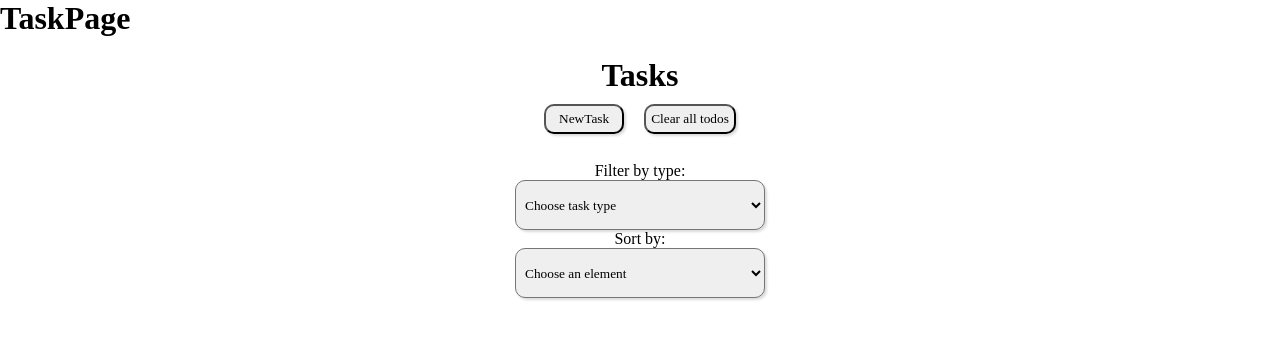
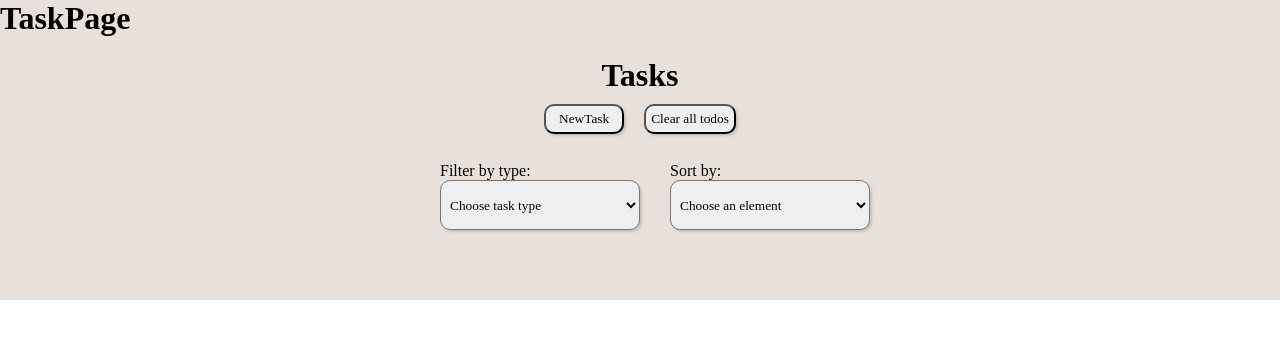
Before and after one commit to oablom/todo-app, a React (Create React App) app: page /tasks in a window 1280 px wide. Shown: the top 338 px of the page. Built offline with nearby package versions, Linux system fonts and the light colour scheme.

Commit message:
added what's lost from earlier pushes..

```diff
--- a/src/components/Tasks.jsx
+++ b/src/components/Tasks.jsx
@@ -7,6 +7,7 @@
 // Samtliga ärenden ska kunna sorteras baserat på titel (bokstavsordning - stigande och fallande) och tidsestimat (stigande och fallande)
 import { useState, useEffect } from "react";
 import NewTask from "./NewTask";
+import TrashCan from "../icons/trash-can-solid.svg";
 
 export default function Tasks() {
   const [showNewTask, setShowNewTask] = useState();
@@ -16,6 +17,8 @@ export default function Tasks() {
   const [filterByTaskType, setFilterByTaskType] = useState("");
   const [filteredTaskArray, setFilteredTaskArray] = useState(taskArray);
   const [saveChanges, setSaveChanges] = useState(false);
+  const [showMore, setShowMore] = useState(null);
+  const [showMoreIndex, setShowMoreIndex] = useState(null);
   // const [optionValue, setOptionValue] = useState("");
   // const [sortOptionValue, setSortOptionValue] = useState("");
   const [sortBy, setSortBy] = useState("");
@@ -89,6 +92,9 @@ export default function Tasks() {
     console.clear();
   }, [filterByTaskType, taskArray, sortBy, saveChanges]);
 
+  const trashCanText = document.getElementById("trash-can-text");
+  const trashCanIcon = document.getElementById("trash-can-icon");
+
   // const titleInput = document.getElementById("title");
   // const descriptionInput = document.getElementById("description");
   // const timeEstimateInput = document.getElementById("timeEstimate");
@@ -112,6 +118,10 @@ export default function Tasks() {
       {showNewTask && <NewTask taskArrayFunction={taskArrayFunction} />}
       <br />
 
+      <div className="filter-sort-wrapper">
+        {" "}
+        <div>
+          {" "}
           <label for="filter">Filter by type:</label>
           <select
             value={filterByTaskType}
@@ -125,7 +135,9 @@ export default function Tasks() {
             <option>Hobby</option>
             <option>Sports</option>
           </select>
-
+        </div>
+        <div>
+          {" "}
           <label for="sort">Sort by:</label>
           <select
             value={sortBy}
@@ -136,9 +148,13 @@ export default function Tasks() {
           >
             <option value="">Choose an element</option>
             <option value="title">Title (A-Z)</option>
-        <option value="timeEstimate">Time estimation (shortest-longest)</option>
+            <option value="timeEstimate">
+              Time estimation (shortest-longest)
+            </option>
             <option value="type">Type (A-Z)</option>
           </select>
+        </div>
+      </div>
       <div className="todos-wrapper">
         {(filterByTaskType === "" ? taskArray : filteredTaskArray).map(
           (task, index) => {
@@ -146,7 +162,27 @@ export default function Tasks() {
             const newTaskArray = [...taskArray];
 
             return (
-              <div key={(task, index + 1)} className="task-wrapper">
+              <div
+                key={(task, index + 1)}
+                className={!editTask ? "task-wrapper" : "task-wrapper cursor"}
+                onClick={() => {
+                  // console.log("showMoreIndex", showMoreIndex);
+                  // console.log("editTask", editTask);
+                  //  &&
+
+                  !editTask &&
+                    setShowMoreIndex((prev) => (prev === index ? null : index));
+                  // setEditTask(false);
+
+                  console.log("Task-wrapper edittask index:", editTaskIndex);
+                  console.log("Task-wrapper  showMoreIndex:", showMoreIndex);
+
+                  // console.log(showMore);
+                }}
+                style={{
+                  flexDirection: showMoreIndex === index ? "column" : "row",
+                }}
+              >
                 <div>
                   {" "}
                   <h3>Todo: </h3>
@@ -163,6 +199,13 @@ export default function Tasks() {
                     />
                   )}
                 </div>
+                <div
+                  // className={showMore ? "show-more" : "hide"}
+                  style={{
+                    display: showMoreIndex === index ? "flex" : "none",
+                    flexDirection: "column",
+                  }}
+                >
                   <div>
                     <h4>Description: </h4>{" "}
                     {editTaskIndex !== index ? (
@@ -215,28 +258,26 @@ export default function Tasks() {
                     )}
                   </div>
 
+                  <div className="edit-save-wrapper">
+                    {" "}
                     <button
-                  onClick={() => {
+                      onClick={(e) => {
                         setEditTask(!editTask);
-                    editTaskIndex !== index
+                        // showMore !== index && setEditTask(!editTask);
+                        // setShowMoreIndex(index);
+                        // showMoreIndex !== index && setEditTaskIndex(null);
+                        e.stopPropagation();
+                        showMoreIndex === index && editTaskIndex !== index
                           ? setEditTaskIndex(index)
                           : setEditTaskIndex(null);
+                        console.log("edittask index:", editTaskIndex);
+                        console.log("showMoreIndex:", showMoreIndex);
+                        // console.log(showMore);
                       }}
                     >
-                  Edit task
-                </button>
-                <button
-                  onClick={() =>
-                    window.confirm(
-                      "Are you sure you want to delete " + updatedTask.title
-                    )
-                      ? removeTask(index)
-                      : null
-                  }
-                >
-                  Remove this task
-                </button>
-                {editTask && editTaskIndex === index && (
+                      {editTaskIndex !== index ? "Edit this task" : "Cancel"}
+                    </button>{" "}
+                    {editTaskIndex === index && (
                       <button
                         onClick={() => {
                           newTaskArray[index] = updatedTask;
@@ -250,6 +291,30 @@ export default function Tasks() {
                       </button>
                     )}
                   </div>
+                  <div className="remove-icon">
+                    {/* <p id="trash-can-text"> </p>{" "} */}
+                    <img
+                      src={TrashCan}
+                      id="trash-can-icon"
+                      alt="Trash can"
+                      // onMouseOver={(e) => {
+                      //   trashCanText.innerText = "Remove task";
+                      //   e.currentTarget.style.cursor = "pointer";
+                      // }}
+                      // onMouseOut={(e) => {
+                      //   trashCanText.innerText = "";
+                      // }}
+                      onClick={(e) => {
+                        window.confirm(
+                          "Are you sure you want to delete " + updatedTask.title
+                        ) && removeTask(index);
+
+                        e.stopPropagation();
+                      }}
+                    />{" "}
+                  </div>
+                </div>
+              </div>
             );
           }
         )}
--- a/src/pages/TaskPage.jsx
+++ b/src/pages/TaskPage.jsx
@@ -2,7 +2,7 @@ import Tasks from "../components/Tasks";
 
 export default function TaskPage() {
   return (
-    <div>
+    <div className="task-page">
       <h1>TaskPage</h1>
       <Tasks />
     </div>
--- a/src/styles/style.css
+++ b/src/styles/style.css
@@ -113,37 +113,157 @@
   background-color: #aaaeb3;
 }
 
-/* NewTask Component */
-.new-task {
-  width: 30%;
-  max-width: 1000px;
-  margin: 0 auto;
+.task-page {
+  background-color: rgba(194, 176, 160, 0.379);
+  padding-bottom: 50px;
+  /* Tasks Component */
+  /* NewTask Component */
 }
-.new-task * {
+.task-page * {
   box-sizing: border-box;
   margin: 0;
   padding: 0;
   font-family: "Architects Daughter", cursive;
 }
-.new-task .task-form {
+.task-page button:hover {
+  cursor: pointer;
+  transform: scale(1.1);
+}
+.task-page select:hover {
+  cursor: pointer;
+}
+.task-page .tasks {
+  display: flex;
+  flex-direction: column;
+  align-items: center;
+  margin: 20px;
+}
+.task-page .tasks .todos-wrapper {
+  display: flex;
+  flex-wrap: wrap;
+  justify-content: center;
+  width: 30%;
+  max-width: 1000px;
+}
+.task-page .tasks .task-wrapper.cursor:hover {
+  cursor: auto;
+}
+.task-page .tasks .task-wrapper {
+  position: relative;
+  display: flex;
+  justify-content: space-between;
+  border: 2px solid black;
   border-radius: 10px;
-  background: #eee;
-  padding: 20px;
+  width: 600px;
+  margin: 10px;
+  padding: 10px;
+  text-align: center;
+  background-color: rgb(230, 201, 173);
 }
-.new-task .task-form #newtask-description {
+.task-page .tasks .task-wrapper:hover {
+  cursor: pointer;
+}
+.task-page .tasks .task-wrapper:nth-child(odd) {
+  background-color: lightblue;
+}
+.task-page .tasks .task-wrapper .edit-save-wrapper button {
+  height: 50px;
+}
+.task-page .tasks .task-wrapper .remove-icon {
+  position: absolute !important;
+  top: 15px;
+  right: 15px;
   height: 80px;
 }
-.new-task .task-form label {
+.task-page .tasks .task-wrapper .remove-icon img {
+  height: 40px;
+}
+.task-page .tasks .task-wrapper .remove-icon img:hover {
+  cursor: pointer;
+  animation: mymove 1s ease-in-out;
+}
+@keyframes mymove {
+  0% {
+    transform: rotate(20deg);
+  }
+  20% {
+    transform: rotate(-20deg);
+  }
+  40% {
+    transform: rotate(20deg);
+  }
+  60% {
+    transform: rotate(-20deg);
+  }
+  80% {
+    transform: rotate(20deg);
+  }
+  100% {
+    transform: rotate(0deg);
+  }
+}
+.task-page .tasks .task-wrapper div {
+  margin-bottom: 10px;
+}
+.task-page .tasks .filter-sort-wrapper {
+  display: flex;
+  flex-direction: row;
+  width: 400px;
+}
+.task-page .tasks .filter-sort-wrapper > :nth-child(2) {
+  margin-left: 30px;
+}
+.task-page .tasks .filter-sort-wrapper select {
+  width: 200px;
+  margin: 0px;
+}
+.task-page .tasks button,
+.task-page .tasks select {
+  border-radius: 10px;
+  min-width: 80px;
+  z-index: 2;
+  box-shadow: rgba(0, 0, 0, 0.15) 1.95px 1.95px 2.6px;
+  padding: 5px;
+  display: inline-block;
+}
+.task-page .tasks button {
+  margin: 10px;
+}
+.task-page .tasks select {
+  width: 250px;
+  height: 50px;
+}
+.task-page .new-task {
+  width: 30%;
+  max-width: 1000px;
+  margin: 0 auto;
+}
+.task-page .new-task * {
+  box-sizing: border-box;
+  margin: 0;
+  padding: 0;
+  font-family: "Architects Daughter", cursive;
+}
+.task-page .new-task .task-form {
+  border-radius: 10px;
+  background-color: rgba(230, 201, 173, 0.513);
+  padding: 20px;
+  box-shadow: rgba(0, 0, 0, 0.15) 1.95px 1.95px 2.6px;
+}
+.task-page .new-task .task-form #newtask-description {
+  height: 80px;
+}
+.task-page .new-task .task-form label {
   margin: 5px;
 }
-.new-task .task-form .form-buttons {
+.task-page .new-task .task-form .form-buttons {
   display: flex;
   justify-content: space-between;
   margin-top: 10px;
 }
-.new-task .task-form input,
-.new-task .task-form select,
-.new-task .task-form textarea {
+.task-page .new-task .task-form input,
+.task-page .new-task .task-form select,
+.task-page .new-task .task-form textarea {
   border-radius: 10px;
   border-style: none;
   box-shadow: rgba(0, 0, 0, 0.15) 1.95px 1.95px 2.6px;
@@ -152,63 +272,6 @@
   margin-top: 2px;
   padding: 10px;
 }
-.new-task .task-form textarea {
+.task-page .new-task .task-form textarea {
   max-width: 100%;
-}
-
-/* Tasks Component */
-.tasks {
-  height: 100vh;
-  display: flex;
-  flex-direction: column;
-  align-items: center;
-  margin: 20px;
-}
-.tasks * {
-  box-sizing: border-box;
-  margin: 0;
-  padding: 0;
-  font-family: "Architects Daughter", cursive;
-}
-.tasks .todos-wrapper {
-  display: flex;
-  flex-wrap: wrap;
-  justify-content: center;
-  width: 70%;
-}
-.tasks .task-wrapper {
-  border: 2px solid black;
-  border-radius: 10px;
-  width: 200px;
-  margin: 10px;
-  padding: 10px;
-  text-align: center;
-}
-.tasks .task-wrapper div {
-  margin-bottom: 10px;
-}
-.tasks button,
-.tasks select {
-  border-radius: 10px;
-  min-width: 80px;
-  box-shadow: rgba(0, 0, 0, 0.15) 1.95px 1.95px 2.6px;
-  padding: 5px;
-  display: inline-block;
-}
-.tasks button {
-  margin: 10px;
-}
-.tasks select {
-  width: 250px;
-  height: 50px;
-}
-
-/* Media Query */
-@media screen and (max-width: 380px) {
-  .new-task .task-form {
-    height: 150px;
-  }
-  .tasks h1 {
-    padding-top: 0px;
-  }
 }/*# sourceMappingURL=style.css.map */
--- a/src/styles/style.scss
+++ b/src/styles/style.scss
@@ -127,6 +127,156 @@
     background-color: #aaaeb3;
   }
 }
+.task-page {
+  * {
+    box-sizing: border-box;
+    margin: 0;
+    padding: 0;
+    font-family: "Architects Daughter", cursive;
+  }
+  button:hover {
+    cursor: pointer;
+    transform: scale(1.1);
+  }
+  select:hover {
+    cursor: pointer;
+  }
+  background-color: rgba(194, 176, 160, 0.379);
+  padding-bottom: 50px;
+
+  /* Tasks Component */
+  .tasks {
+    // background-image: url("../images/Image.jpg");
+
+    display: flex;
+    flex-direction: column;
+    align-items: center;
+    margin: 20px;
+
+    // .show-more {
+    //   // visibility: hidden;
+    //   display: block;
+    // }
+    // .hide {
+    //   display: none;
+    // }
+    .todos-wrapper {
+      display: flex;
+      flex-wrap: wrap;
+      justify-content: center;
+      // background-color: aqua;
+      width: 30%;
+      max-width: 1000px;
+    }
+    .task-wrapper.cursor:hover {
+      cursor: auto;
+    }
+    .task-wrapper {
+      position: relative;
+      display: flex;
+      justify-content: space-between;
+      border: 2px solid black;
+      border-radius: 10px;
+      width: 600px;
+      margin: 10px;
+      padding: 10px;
+      text-align: center;
+      background-color: rgb(230, 201, 173);
+      &:hover {
+        cursor: pointer;
+      }
+
+      &:nth-child(odd) {
+        background-color: lightblue;
+      }
+      .edit-save-wrapper {
+        button {
+          height: 50px;
+        }
+      }
+      .remove-icon {
+        position: absolute !important;
+        top: 15px;
+        right: 15px;
+        height: 80px;
+        img {
+          height: 40px;
+          &:hover {
+            cursor: pointer;
+            animation: mymove 1s ease-in-out;
+          }
+        }
+        @keyframes mymove {
+          0% {
+            transform: rotate(20deg);
+          }
+          20% {
+            transform: rotate(-20deg);
+          }
+          40% {
+            transform: rotate(20deg);
+          }
+          60% {
+            transform: rotate(-20deg);
+          }
+          80% {
+            transform: rotate(20deg);
+          }
+          100% {
+            transform: rotate(0deg);
+          }
+        }
+        // right: 0;
+      }
+      div {
+        margin-bottom: 10px;
+      }
+    }
+    .filter-sort-wrapper {
+      display: flex;
+      flex-direction: row;
+      width: 400px;
+      > :nth-child(2) {
+        margin-left: 30px;
+      }
+
+      select {
+        width: 200px;
+        margin: 0px;
+      }
+    }
+
+    button,
+    select {
+      border-radius: 10px;
+      min-width: 80px;
+      // min-height: 20px;
+      z-index: 2;
+
+      box-shadow: rgba(0, 0, 0, 0.15) 1.95px 1.95px 2.6px;
+      padding: 5px;
+      display: inline-block;
+    }
+    button {
+      margin: 10px;
+    }
+    select {
+      width: 250px;
+      height: 50px;
+    }
+  }
+
+  // /* Media Query */
+  // @media screen and (max-width: 380px) {
+  //   .new-task .task-form {
+  //     height: 150px;
+  //   }
+
+  //   .tasks h1 {
+  //     padding-top: 0px;
+  //   }
+  // }
+
   /* NewTask Component */
   .new-task {
     * {
@@ -142,8 +292,9 @@
 
     .task-form {
       border-radius: 10px;
-    background: #eee;
+      background-color: rgba(230, 201, 173, 0.513);
       padding: 20px;
+      box-shadow: rgba(0, 0, 0, 0.15) 1.95px 1.95px 2.6px;
 
       #newtask-description {
         height: 80px;
@@ -183,74 +334,4 @@
       }
     }
   }
-
-/* Tasks Component */
-.tasks {
-  // background-image: url("../images/Image.jpg");
-  height: 100vh;
-  display: flex;
-  flex-direction: column;
-  align-items: center;
-  * {
-    box-sizing: border-box;
-    margin: 0;
-    padding: 0;
-    font-family: "Architects Daughter", cursive;
 }
-
-  margin: 20px;
-
-  .todos-wrapper {
-    display: flex;
-    flex-wrap: wrap;
-    justify-content: center;
-    // background-color: aqua;
-    width: 70%;
-    &:nth-child(odd) {
-      // background-color: aqua;
-    }
-  }
-
-  .task-wrapper {
-    border: 2px solid black;
-    border-radius: 10px;
-    width: 200px;
-    margin: 10px;
-    padding: 10px;
-    text-align: center;
-    div {
-      margin-bottom: 10px;
-    }
-    // button {
-    //   margin-top: 10px;
-    // }
-  }
-  button,
-  select {
-    border-radius: 10px;
-    min-width: 80px;
-    // min-height: 20px;
-
-    box-shadow: rgba(0, 0, 0, 0.15) 1.95px 1.95px 2.6px;
-    padding: 5px;
-    display: inline-block;
-  }
-  button {
-    margin: 10px;
-  }
-  select {
-    width: 250px;
-    height: 50px;
-  }
-}
-
-/* Media Query */
-@media screen and (max-width: 380px) {
-  .new-task .task-form {
-    height: 150px;
-  }
-
-  .tasks h1 {
-    padding-top: 0px;
-  }
-}
```
Also changed, not shown: src/icons/trash-can-solid.svg (added), 1 other file (tests, documents, lock files or other folders). Lines whose indentation alone changed are shown as unchanged.
